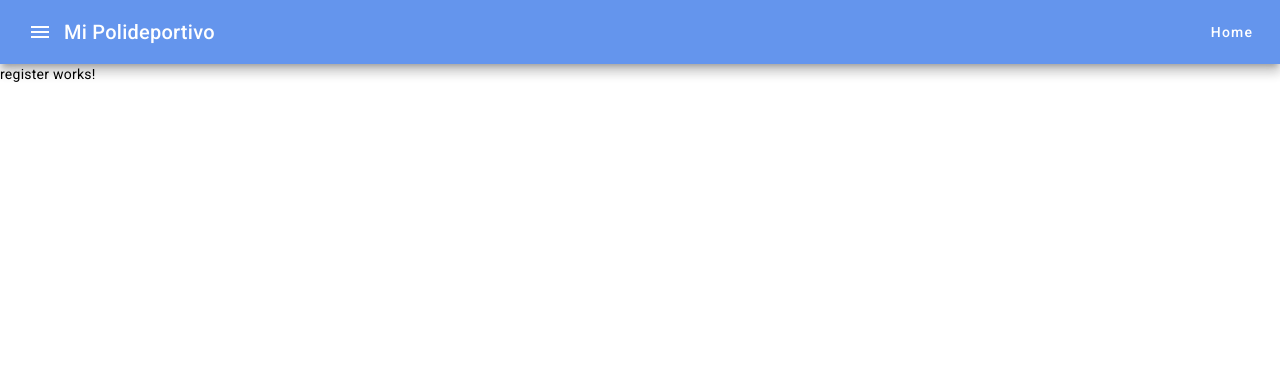
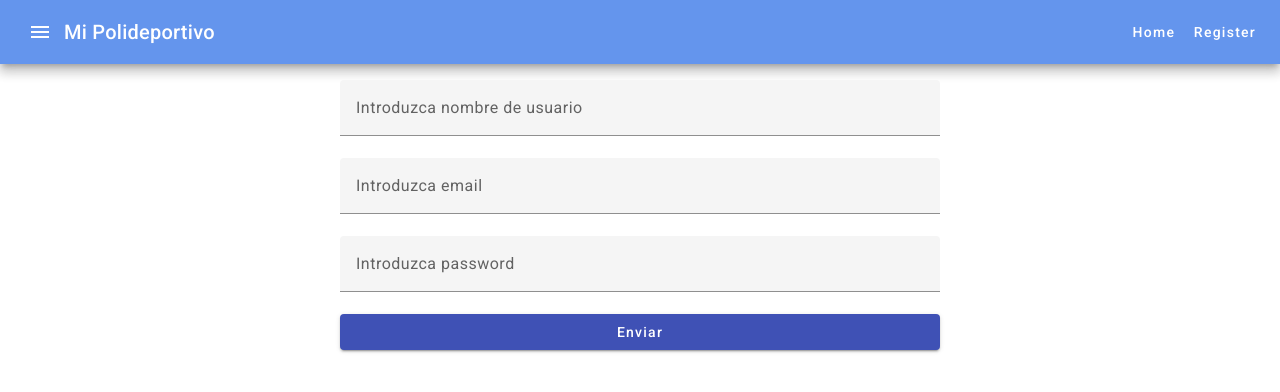
Before and after one commit to jcaido/mi-polideportivo, an Angular app: page /register in a window 1280 px wide. Shown: the top 392 px of the page. Built offline with nearby package versions, Linux system fonts and the light colour scheme.

Commit message:
update register component

```diff
--- a/src/Material.Module.ts
+++ b/src/Material.Module.ts
@@ -2,12 +2,16 @@ import { NgModule } from "@angular/core";
 import { MatToolbarModule } from "@angular/material/toolbar";
 import { MatButtonModule } from '@angular/material/button';
 import { MatIconModule } from '@angular/material/icon';
+import { ReactiveFormsModule } from "@angular/forms";
+import { MatInputModule } from "@angular/material/input";
 
 @NgModule({
   exports: [
     MatToolbarModule,
     MatButtonModule,
-    MatIconModule
+    MatIconModule,
+    ReactiveFormsModule,
+    MatInputModule
   ]
 })
 export class MaterialModule{}
--- a/src/app/app.module.ts
+++ b/src/app/app.module.ts
@@ -12,6 +12,7 @@ import { AdminComponent } from './admin/admin.component';
 import { LoginComponent } from './login/login.component';
 import { BoardUserComponent } from './board-user/board-user.component';
 import { BoardAdminComponent } from './board-admin/board-admin.component';
+import { FormControl } from '@angular/forms';
 
 @NgModule({
   declarations: [
@@ -28,7 +29,7 @@ import { BoardAdminComponent } from './board-admin/board-admin.component';
   imports: [
     BrowserModule,
     AppRoutingModule,
-    MaterialModule
+    MaterialModule,
   ],
   providers: [
     provideAnimationsAsync()
--- a/src/app/navbar/navbar.component.html
+++ b/src/app/navbar/navbar.component.html
@@ -5,6 +5,7 @@
   <span>Mi Polideportivo</span>
   <div class="spacer"></div>
   <button routerLink="home" mat-button>Home</button>
+  <button routerLink="register" mat-button>Register</button>
   <!--<a mat-button>Home</a>
   <a mat-button>About</a>
   <a mat-button>Contact</a>-->
--- a/src/app/register/register.component.css
+++ b/src/app/register/register.component.css
@@ -0,0 +1,6 @@
+.container {
+  display: flex;
+    flex-direction: column;
+    margin:1rem auto;
+    max-width: 600px;
+}
--- a/src/app/register/register.component.html
+++ b/src/app/register/register.component.html
@@ -1 +1,12 @@
-<p>register works!</p>
+<div class="container">
+  <mat-form-field>
+    <input matInput type="text" placeholder="Introduzca nombre de usuario">
+  </mat-form-field>
+  <mat-form-field>
+    <input matInput type="text" placeholder="Introduzca email">
+  </mat-form-field>
+  <mat-form-field>
+    <input matInput type="text" placeholder="Introduzca password">
+  </mat-form-field>
+  <button mat-raised-button color="primary">Enviar</button>
+</div>
```
